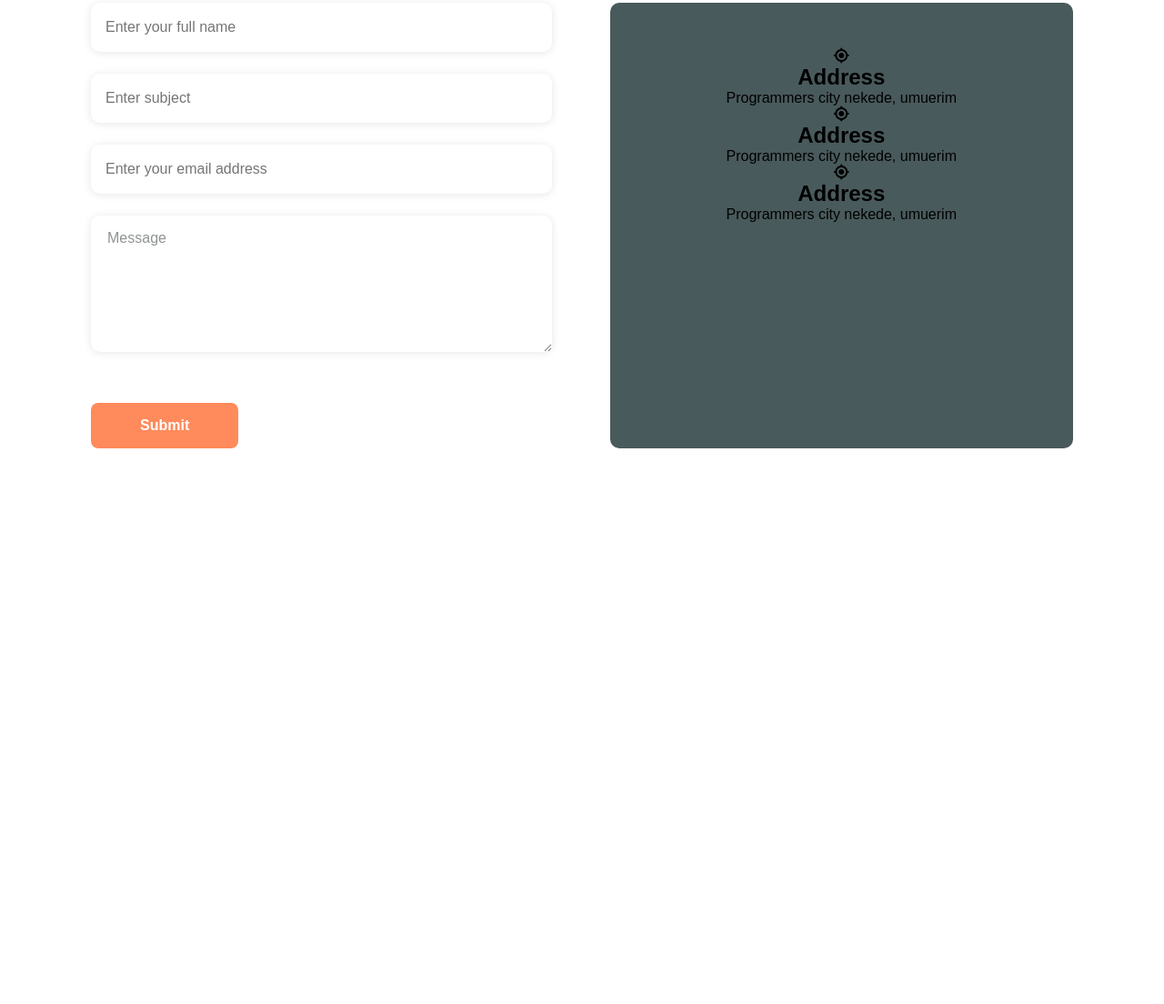
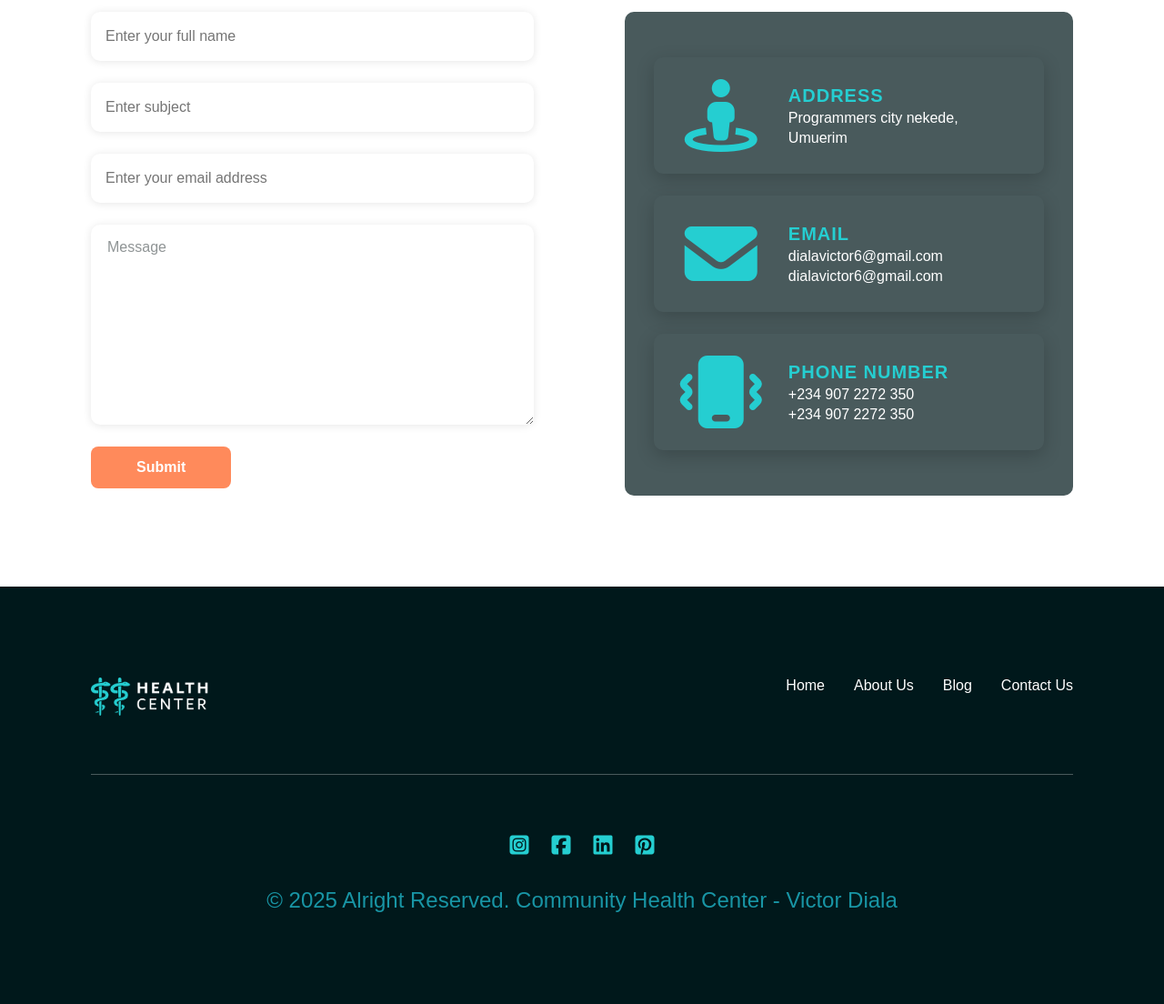
Before and after one commit to Dialavictor/health-care, a plain HTML site: page contact.html in a window 1280 px wide. Shown: the part 378-1482 px from the top of the page at 91% size. Before the commit the page ends 971 px from the top, so only its background shows below. Drawn offline with Linux system fonts and the light colour scheme.

Commit message:
completed contact us section

```diff
--- a/contact.html
+++ b/contact.html
@@ -34,37 +34,67 @@
           <input type="email" placeholder="Enter your email address" />
           <textarea name="message" id="">Message</textarea>
 
-          <div>
-          <button class="btn-contact">Submit</button>
+          <div class="btn-submit">
+            <button class="submit">Submit</button>
           </div>
         </form>
 
         <div class="address-container">
           <div class="office-details">
-            <i class="fa fa-location"></i>
+            <i class="fa fa-street-view"></i>
             <div class="main">
               <h2>Address</h2>
-              <p>Programmers city nekede, umuerim</p>
+              <p>Programmers city nekede,</p>
+              <p>Umuerim</p>
             </div>
           </div>
 
           <div class="office-details">
-            <i class="fa fa-location"></i>
+            <i class="fa fa-envelope"></i>
             <div class="main">
-              <h2>Address</h2>
-              <p>Programmers city nekede, umuerim</p>
+              <h2>Email</h2>
+              <p>dialavictor6@gmail.com</p>
+              <p>dialavictor6@gmail.com</p>
             </div>
           </div>
 
           <div class="office-details">
-            <i class="fa fa-location"></i>
+            <i class="fa fa-mobile-vibrate"></i>
             <div class="main">
-              <h2>Address</h2>
-              <p>Programmers city nekede, umuerim</p>
+              <h2>Phone number</h2>
+              <p>+234 907 2272 350</p>
+              <p>+234 907 2272 350</p>
             </div>
           </div>
         </div>
       </div>
     </div>
+
+       <!-- Footer Section -->
+    <div class="footer-container">
+      <div class="footer-contents">
+        <img class="footer-logo" src="assets/footer logo.png" alt="" />
+
+        <ul class="footer-links">
+          <li class="active-link"><a href="#">Home</a></li>
+          <li><a href="#">About Us</a></li>
+          <li><a href="#">Blog</a></li>
+          <li><a href="#">Contact Us</a></li>
+        </ul>
+      </div>
+      <div class="divider">
+        <!-- Divider -->
+      </div>
+
+      <div class="footer-social-icons">
+        <a href="#"><i class="fa-brands fa-square-instagram"></i></a>
+        <a href="#"><i class="fa-brands fa-square-facebook"></i></a>
+        <a href="#"><i class="fa-brands fa-linkedin"></i></a>
+        <a href="#"><i class="fa-brands fa-square-pinterest"></i></a>
+      </div>
+      <p class="copyright">
+        © 2025 Alright Reserved. Community Health Center - Victor Diala
+      </p>
+    </div>
   </body>
 </html>
--- a/style.css
+++ b/style.css
@@ -564,7 +564,7 @@ body {
   flex-direction: column;
   text-align: center;
   justify-content: center;
-  padding-top: 170px;
+  padding-top: 180px;
 }
 
 .contact-us-heading h4 {
@@ -587,7 +587,7 @@ body {
   display: flex;
   justify-content: space-between;
   padding: 100px;
-  gap: 64px;
+  gap: 100px;
 }
 
 .form {
@@ -606,10 +606,11 @@ body {
   border: none;
   background-color: #fff;
   box-shadow: 0 1px 10px 0 rgba(0, 0, 0, 0.1);
+  cursor: pointer;
 }
 
 .form textarea{
-  height: 150px;
+  height: 220px;
   padding: 16px 18px;
   font-size: 16px;
   font-weight: 100;
@@ -618,13 +619,79 @@ body {
   background-color: #fff;
   box-shadow: 0 1px 10px 0 rgba(0, 0, 0, 0.1);
   color: #8f9495;
+  transition: 0.2s;
 }
 
+.form input:hover, textarea:hover{
+  box-shadow: 0 2px 20px 0 rgba(0, 0, 0, 0.1);
+}
+
+.btn-submit {
+  display: flex;
+  justify-content: left;
+  /* text-align: center; */
+}
+
+.submit {
+  background-color: #ff8a5b;
+  color: #fff;
+  padding: 14px 50px;
+  border: none;
+  border-radius: 8px;
+  font-size: 16px;
+  font-weight: 700;
+  transition: 0.2s;
+}
+
+.submit:hover {
+  background-color: #00181b;
+}
+
+
+/**************** Address Style Section *********************/
 .address-container {
+  display: flex;
+  flex-direction: column;
   width: 50%;
   background-color: #495a5c;
   border-radius: 10px;
-  padding: 50px 24px;
+  padding: 50px 32px;
+  gap: 24px;
+}
+
+.office-details{
+  background-color: #495a5c;
+  display: flex;
+  justify-content: left;
+  align-items: center;
+  padding: 24px;
+  text-align: left;
+  gap: 24px;
+  border-radius: 10px;
+  box-shadow: 0 6px 20px 0 rgba(0, 0, 0, 0.19);
+}
+
+.office-details i{
+  font-size: 80px;
+  color: #25ced1;
+}
+
+.main{
+  display: flex;
+  flex-direction: column;
+  gap: 4px;
+}
+.main h2{
+  color: #25ced1;
+  font-size: 20px;
+  text-transform: uppercase;
+  letter-spacing: 1px;
+}
+
+.main p{
+  color: #fff;
+  font-size: 16px;
+  font-weight: 100;
 }
 
 /********************** Footer Style Section ********************/
```
